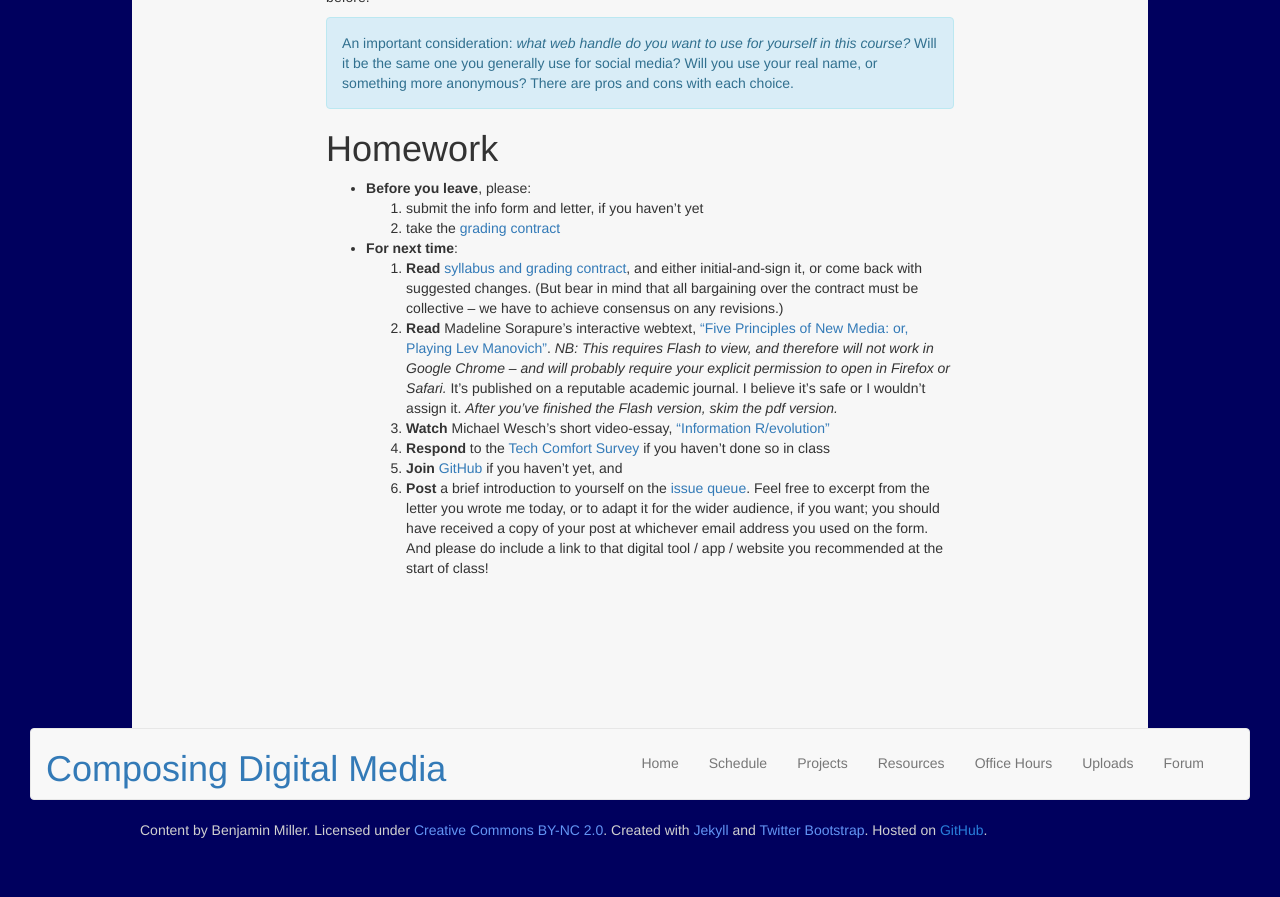
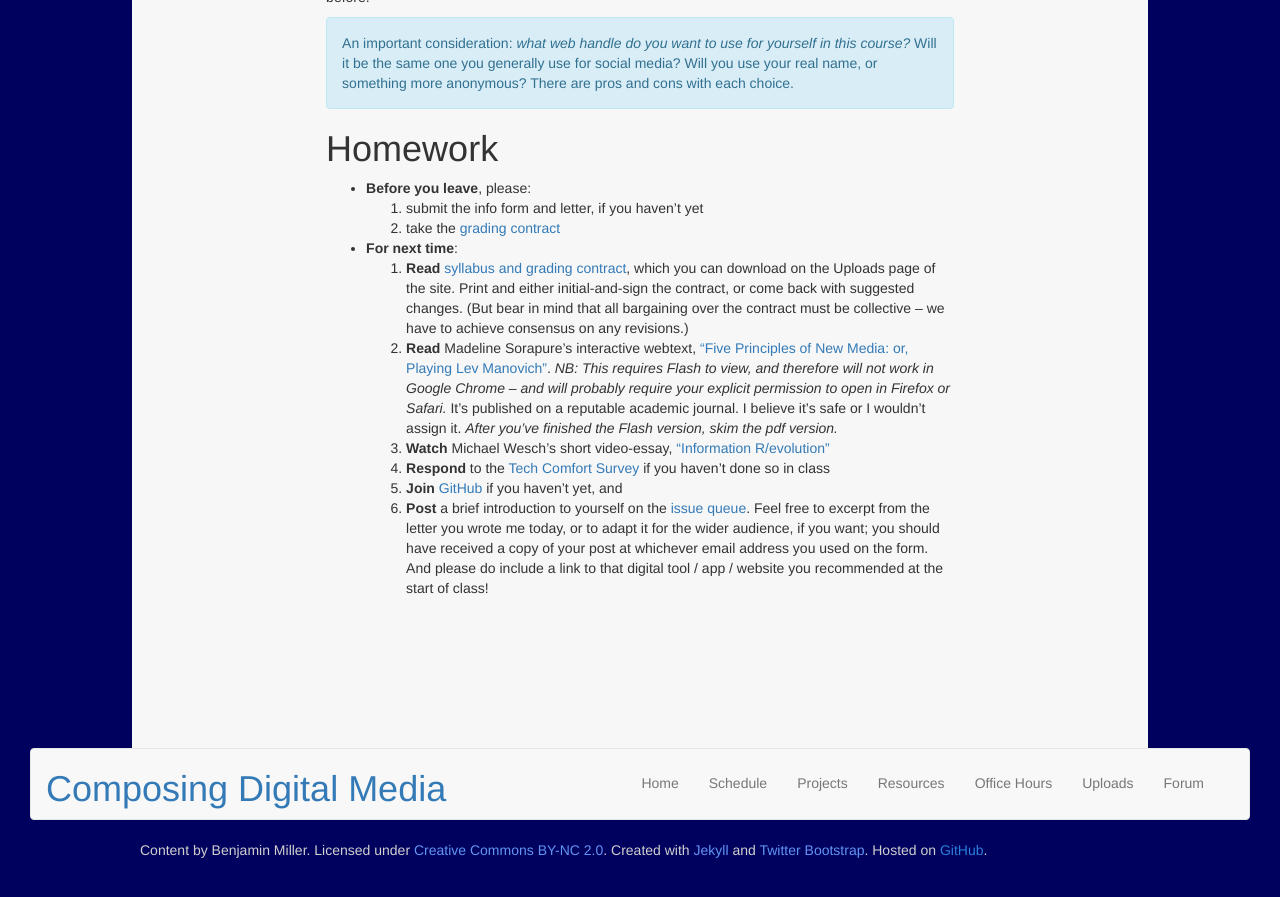
Before and after one commit to benmiller314/cdm2019fall, a Jekyll site: the page built from plans/lesson-01.md, in a window 1280 px wide and 900 px high, scrolled down 1337 px. Shown: the top 897 px of the window. Built offline with Jekyll 4.4.1, drawn with Linux system fonts in a browser that asks for light colours; our own code applies the rules of GitHub Pages for plain Markdown files.

Commit message:
refer explicitly to Uploads page
for where to find the contract

```diff
--- a/plans/lesson-01.md
+++ b/plans/lesson-01.md
@@ -65,7 +65,7 @@
  1. submit the info form and letter, if you haven't yet
  2. take the [grading contract](https://github.com/pitt-cdm/miller2019spring/blob/gh-pages/uploads/miller-2019spring-composingdigitalmedia-gradingcontract.docx)
 * **For next time**:
- 1. **Read** [syllabus and grading contract](/{{site.course.base_url}}uploads), and either initial-and-sign it, or come back with suggested changes. (But bear in mind that all bargaining over the contract must be collective – we have to achieve consensus on any revisions.)
+ 1. **Read** [syllabus and grading contract](/{{site.course.base_url}}uploads), which you can download on the Uploads page of the site. Print and either initial-and-sign the contract, or come back with suggested changes. (But bear in mind that all bargaining over the contract must be collective – we have to achieve consensus on any revisions.)
  2. **Read** Madeline Sorapure's interactive webtext, ["Five Principles of New Media: or, Playing Lev Manovich"](http://kairos.technorhetoric.net/8.2/binder2.html?coverweb/sorapure/index.htm). *NB: This requires Flash to view, and therefore will not work in Google Chrome – and will probably require your explicit permission to open in Firefox or Safari.* It's published on a reputable academic journal. I believe it's safe or I wouldn't assign it. *After you've finished the Flash version, skim the pdf version.*
  3. **Watch** Michael Wesch's short video-essay, [“Information R/evolution”](http://www.youtube.com/watch?v=-4CV05HyAbM&amp;feature=youtube_gdata_player)
  4. **Respond** to the [Tech Comfort Survey](http://bit.ly/cdm2019survey) if you haven't done so in class
```
